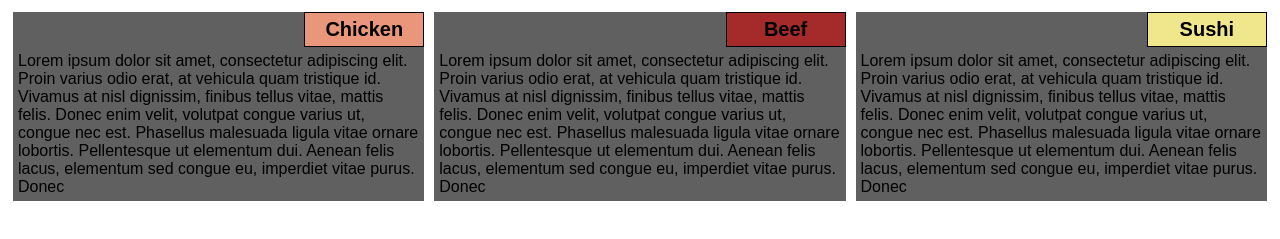
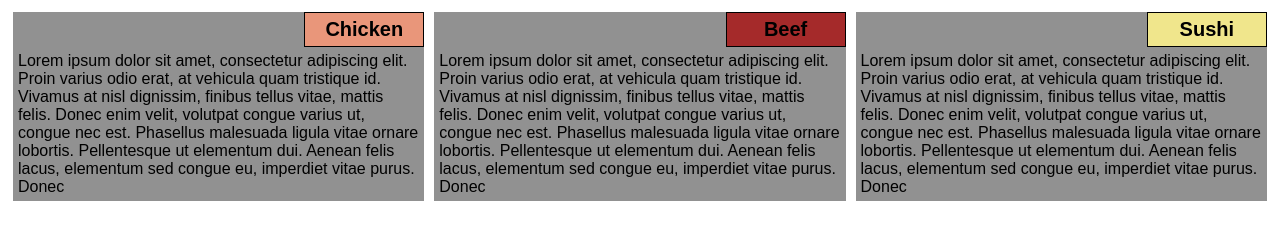
Before and after one commit to AizenFS/Coursera-213-, a plain HTML site: page Mod2_solution/index.html in a window 1280 px wide. Shown: the part 61-300 px from the top of the page. Drawn offline with Linux system fonts and the light colour scheme.

Commit message:
gray change

```diff
--- a/Mod2_solution/css/styles.css
+++ b/Mod2_solution/css/styles.css
@@ -14,7 +14,7 @@
 
   .box {
     border: 1px solid black;
-    background-color: #606060;
+    background-color: #919191;
     position: relative;
     overflow: hidden;
 
```
